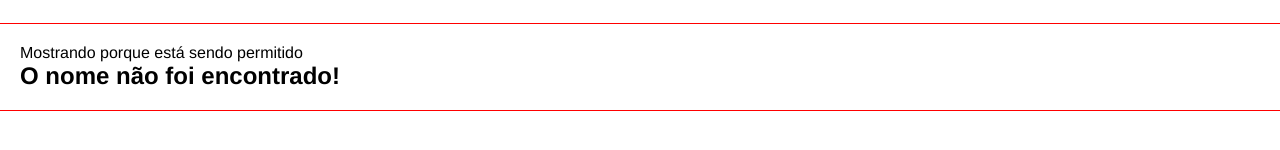
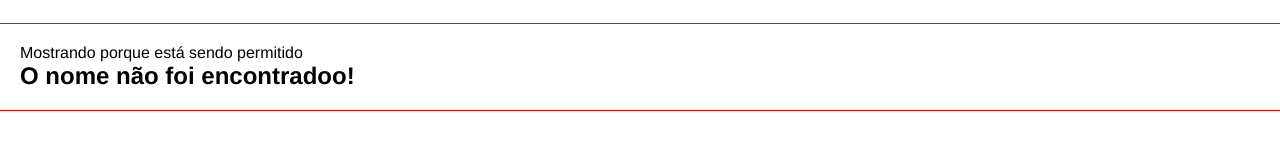
Before and after one commit to MartiniLeandro/Angular_Estudos, an Angular app: page / in a window 1280 px wide. Shown: the part 546-696 px from the top of the page. Built offline with nearby package versions, Linux system fonts and the light colour scheme.

Commit message:
etado final do projeto onde parei de estudar

```diff
--- a/src/app/components/if-render/if-render.html
+++ b/src/app/components/if-render/if-render.html
@@ -3,7 +3,7 @@
     <div *ngIf="name === 'Leandro'; else nameNotFound" >Nome é Leandro</div>
     <ng-template #nameNotFound>
         <div>
-            <h2>O nome não foi encontrado!</h2>
+            <h2>O nome não foi encontradoo!</h2>
         </div>
     </ng-template>
 </div>
```
